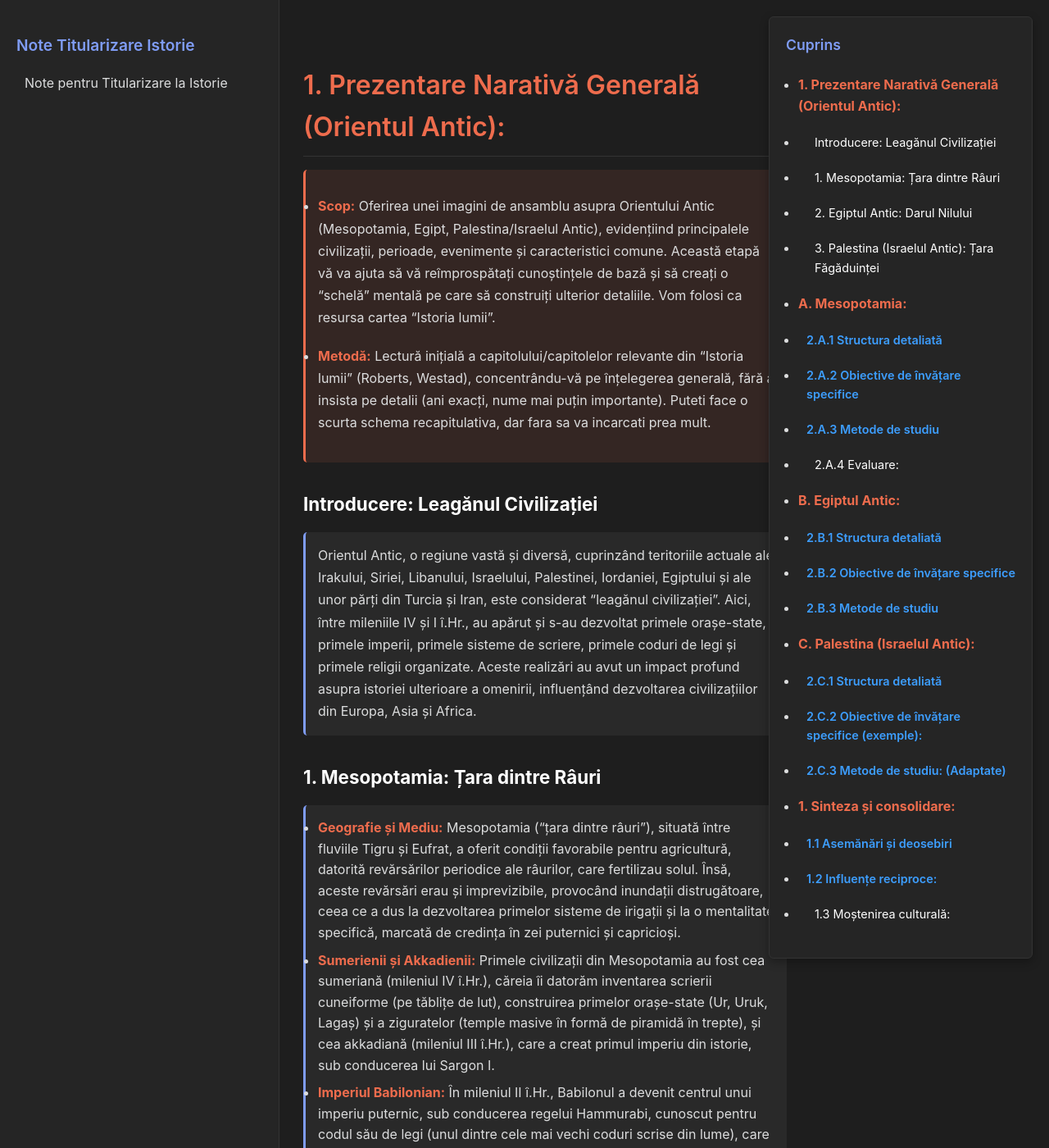
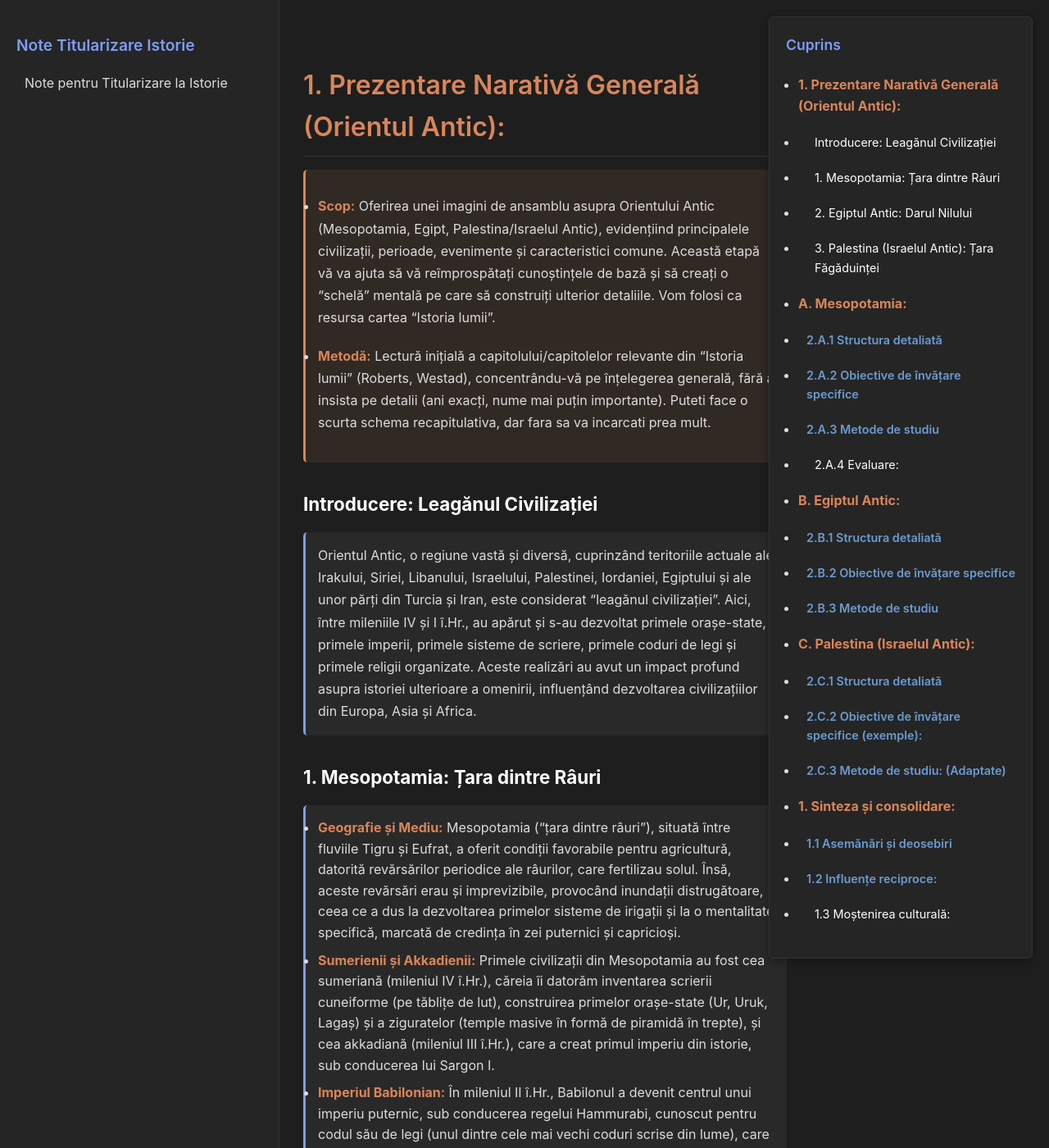
Before and after one commit to zermolax/titularizare-istorie, a Jekyll site: the page built from 1. Orientul Antic (Mesopotamia, Egipt, Palestina).md, in a window 1280 px wide and 1400 px high. Shown: the whole window at 82% size. Built offline with Jekyll 4.4.1, drawn with Linux system fonts in a browser that asks for light colours.

Commit message:
Update style.scss

```diff
--- a/assets/css/style.scss
+++ b/assets/css/style.scss
@@ -11,13 +11,13 @@
   --text-muted: #999;
   --text-accent: #7f9cf5;
   --interactive-accent: #7f6df2;
-  --h1-color: #ee6c4d;
-  --h2-color: #3d9eff;
+  --h1-color: #d9855a; /* Un portocaliu mai sobru, similar cu logoul Claude */
+  --h2-color: #6c9bd1; /* Un albastru mai puțin intens, în aceeași familie de culori */
   --h3-color: #ffffff;
   --border-color: #333;
   --code-background: #2d2d2d;
-  --section-bg-1: rgba(238, 108, 77, 0.1);
-  --section-bg-2: rgba(61, 158, 255, 0.1);
+  --section-bg-1: rgba(217, 133, 90, 0.1);
+  --section-bg-2: rgba(108, 155, 209, 0.1);
   --section-bg-neutral: rgba(255, 255, 255, 0.05);
 }
 
@@ -110,6 +110,13 @@ h3 {
   font-weight: 700;
 }
 
+h4 {
+  font-size: 1.2em;
+  color: #cccccc;
+  font-weight: 600;
+  font-style: italic;
+}
+
 /* Paragrafe diferențiate și aerisite */
 p {
   margin-bottom: 1.2em;
@@ -139,6 +146,14 @@ h3 + p, h3 + ul, h3 + ol {
   border-radius: 5px;
   margin-bottom: 1.5em;
   border-left: 3px solid var(--text-accent);
+}
+
+h4 + p, h4 + ul, h4 + ol {
+  background-color: var(--section-bg-neutral);
+  padding: 15px;
+  border-radius: 5px;
+  margin-bottom: 1.5em;
+  border-left: 2px solid #cccccc;
 }
 
 /* Liste */
```
